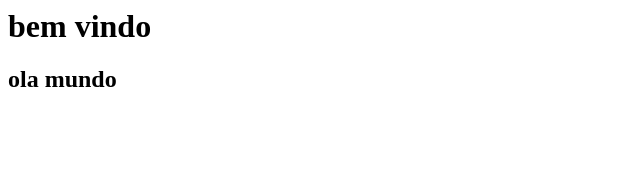
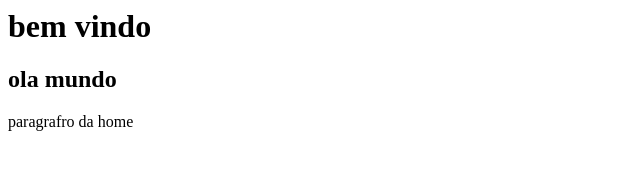
Before and after one commit to vitor-mxk/cursogithub, a plain HTML site: page index.html in a window 1280 px wide. Shown: the whole page, without its empty margins (0-640 px from the left). Drawn offline with Linux system fonts and the light colour scheme.

Commit message:
Criando novas funcionalidades da home com paragrafo

```diff
--- a/index.html
+++ b/index.html
@@ -1,2 +1,3 @@
 <h1> bem vindo</h1>
 <h2>ola mundo</h2>
+<p> paragrafro da home</p>
```
Also changed, not shown: ato.txt (added), nomes.txt.
